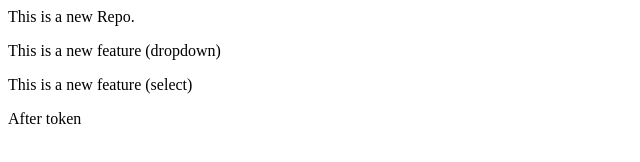
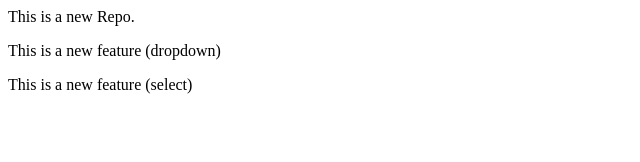
Before and after one commit to Dev127/localrepo, a plain HTML site: page index.html in a window 1280 px wide. Shown: the full height of the page, 0-640 px from the left. Drawn offline with Linux system fonts and the light colour scheme.

Commit message:
Remove Token message

```diff
--- a/index.html
+++ b/index.html
@@ -1,4 +1,3 @@
 <p>This is a new Repo.</p>
 <p>This is a new feature (dropdown)</p>
 <p>This is a new feature (select)</p>
-<p>After token</p>
```
